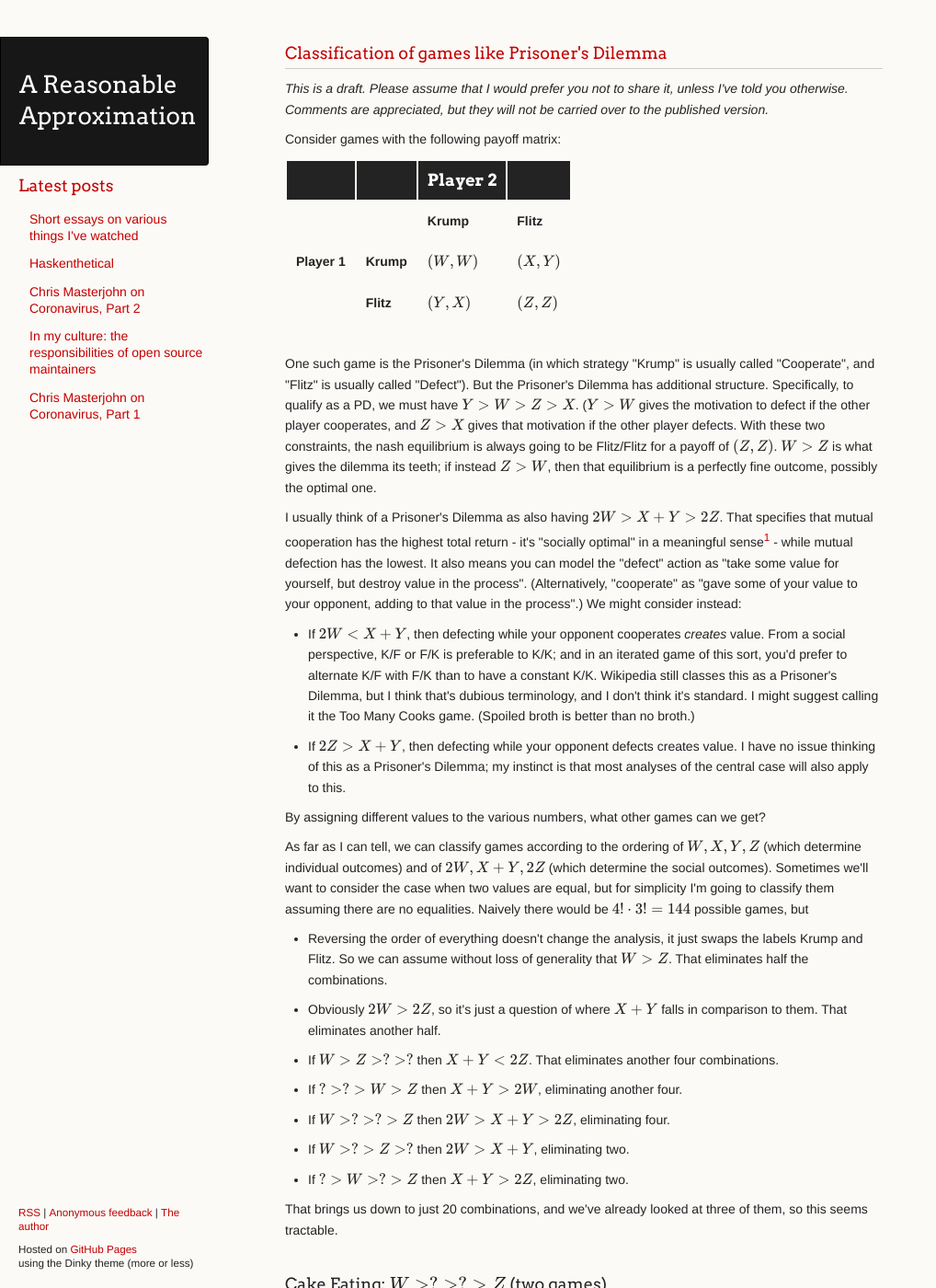
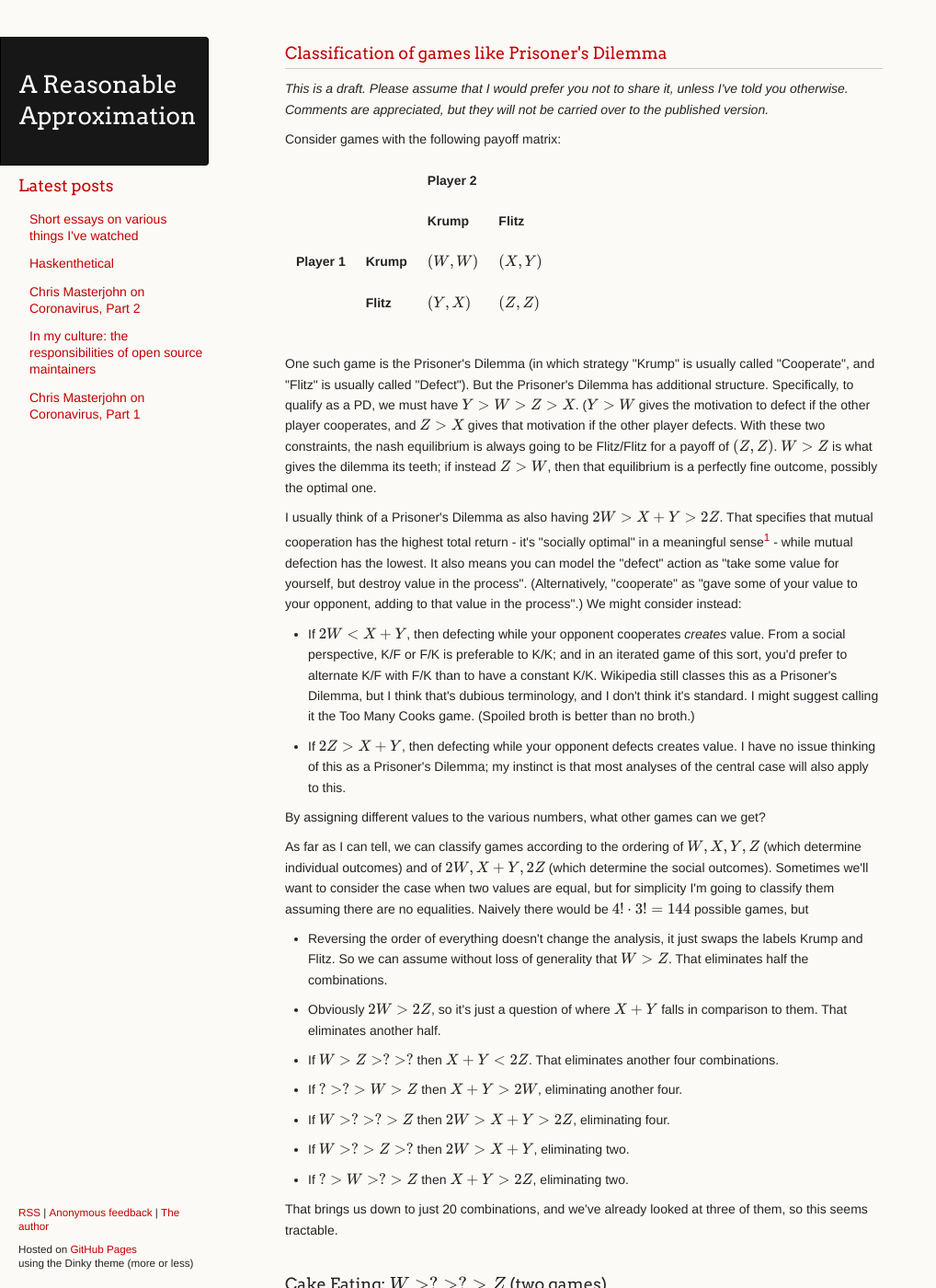
Before and after one commit to ChickenProp/chickenprop.github.com, a Jekyll site: the page built from drafts/classification-pd-likes.md, in a window 1280 px wide and 1400 px high. Shown: the whole window at 92% size, without its empty margins (0-1018 px from the left). Built offline with Jekyll 4.4.1, drawn with Linux system fonts in a browser that asks for light colours; nearby versions of some CDN libraries; formulas are drawn with MathJax 3; comment, search, counter and statistics services are not loaded.

Commit message:
Try new stylesheet.

```diff
--- a/stylesheets/styles.css
+++ b/stylesheets/styles.css
@@ -197,16 +197,10 @@ table {
   text-align: left;
 }
 
-th {
-  font-family: 'Arvo', Helvetica, Arial, sans-serif;
-	font-size: 18px;
-	font-weight: normal;
-  padding: 10px;
-  background: #232323;
-  color: #FDFEFB;
-}
-
-td {
+/* Markdown always makes the first table row a header. I'm not sure I want that.
+*/
+td, th {
+  font-weight: normal;
   padding: 10px;
 }
 
```
